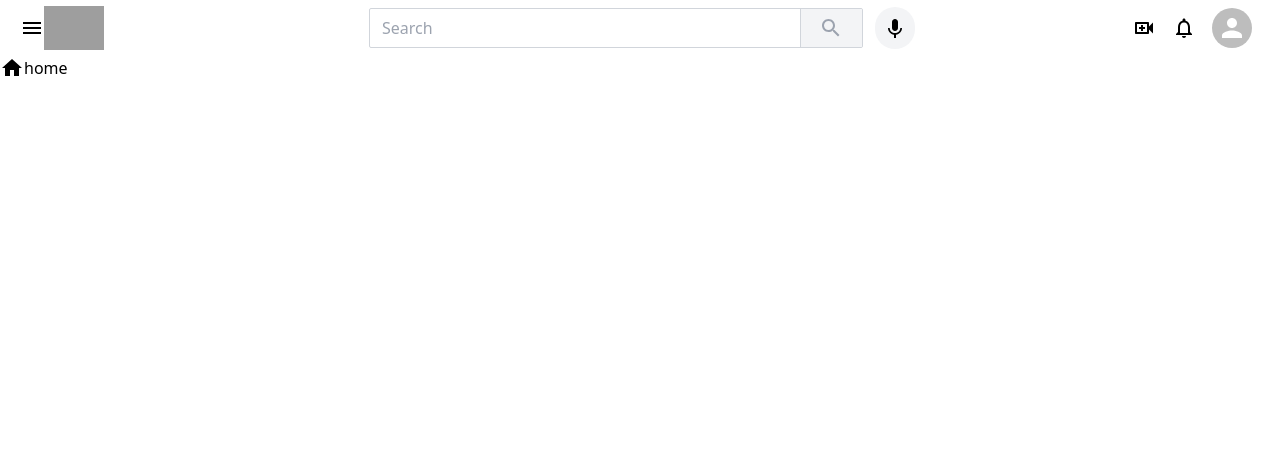
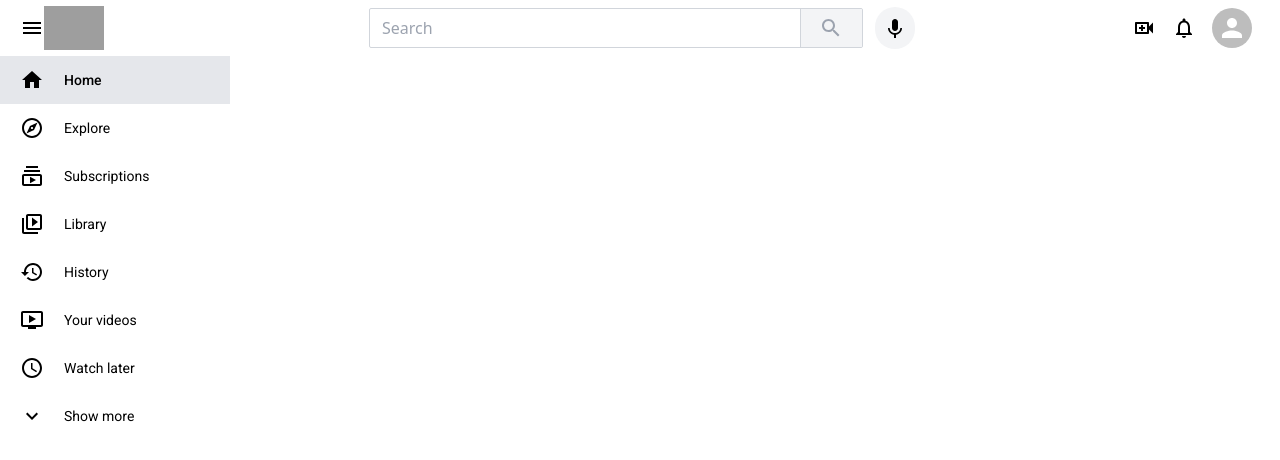
Before and after one commit to Abhishek332/youtube-clone, a React (Create React App) app: page / in a window 1280 px wide. Shown: the top 460 px of the page. Built offline with nearby package versions, Linux system fonts and the light colour scheme; grey boxes are pictures that could not be loaded; the HTML template or start-up script is replaced by a standard one.

Commit message:
SideBar is completed for Desktop View

```diff
--- a/src/components/Sidebar/SideItem.tsx
+++ b/src/components/Sidebar/SideItem.tsx
@@ -1,22 +1,17 @@
-import { OverridableComponent } from '@mui/material/OverridableComponent';
-import { SvgIconTypeMap } from '@mui/material/SvgIcon/SvgIcon';
-import React from 'react'
+import React from 'react';
+import { SideItemTypes } from '../../types';
 
-const SideItem: React.FC<SideItemProps> = ({ Icon, heading, link }) => {
+const SideItem: React.FC<SideItemProps> = ({ Icon, heading, link, selected }) => {
   return (
-    <div className="flex">
-      <Icon />
-      <p>{heading}</p>
+    <div className={`flex py-3 items-center hover:font-medium ${selected ? 'bg-gray-200 font-medium' : ' hover:bg-gray-100'} cursor-pointer`} onClick={() => { }}>
+      <Icon className="mx-5" />
+      <p className="font-roboto hidden lg:block first-letter:capitalize text-sm">{heading}</p>
     </div>
   )
 }
 
 export default SideItem
 
-interface SideItemProps {
-  Icon: OverridableComponent<SvgIconTypeMap<{}, "svg">> & {
-    muiName: string;
-  };
-  heading: string;
-  link?: string;
+interface SideItemProps extends SideItemTypes {
+  selected?: boolean;
 }
--- a/src/components/Sidebar/Sidebar.tsx
+++ b/src/components/Sidebar/Sidebar.tsx
@@ -1,11 +1,53 @@
-import React from 'react'
+import React, { useState } from 'react'
 import SideItem from './SideItem';
-import { HomeIcon } from '../../icons';
+import { HomeIcon, ExploreOutlinedIcon, SubscriptionsOutlinedIcon, VideoLibraryOutlinedIcon, HistoryOutlinedIcon, OndemandVideoOutlinedIcon, WatchLaterOutlinedIcon, ExpandMoreOutlinedIcon } from '../../icons';
+import { SideItemTypes } from '../../types';
 
 const Sidebar = () => {
+  const [selected, setSelected] = useState<string>('home');
+
+  const Items: SideItemTypes[] = [
+    {
+      Icon: HomeIcon,
+      heading: 'home'
+    },
+    {
+      Icon: ExploreOutlinedIcon,
+      heading: 'explore'
+    },
+    {
+      Icon: SubscriptionsOutlinedIcon,
+      heading: 'subscriptions'
+    },
+    {
+      Icon: VideoLibraryOutlinedIcon,
+      heading: 'library'
+    },
+    {
+      Icon: HistoryOutlinedIcon,
+      heading: 'history'
+    },
+    {
+      Icon: OndemandVideoOutlinedIcon,
+      heading: 'your videos'
+    },
+    {
+      Icon: WatchLaterOutlinedIcon,
+      heading: 'watch later'
+    },
+    {
+      Icon: ExpandMoreOutlinedIcon,
+      heading: 'show more'
+    }
+  ],
+    handleClick = (e: any) => {
+      const { innerText } = e.target as HTMLElement;
+      setSelected(innerText.toLowerCase());
+    }
+
   return (
-    <div className="w-full h-full">
-      <SideItem Icon={HomeIcon} heading="home" />
+    <div className="w-full h-full" onClick={handleClick}>
+      {Items.map((item, index) => <SideItem {...item} selected={selected === item.heading} key={item.heading + index} />)}
     </div>
   )
 }
--- a/src/index.css
+++ b/src/index.css
@@ -1,3 +1,5 @@
+@import url("https://fonts.googleapis.com/css2?family=Roboto:wght@300;400;500;700&display=swap");
+
 @tailwind base;
 @tailwind components;
 @tailwind utilities;
--- a/src/pages/Home.tsx
+++ b/src/pages/Home.tsx
@@ -4,8 +4,8 @@ const Home = () => {
   return (
     <>
       <Navbar />
-      <div className="flex h-full">
-        <div className="flex-[0.3]">
+      <div className="flex h-full w-full">
+        <div className="flex-[0.18]">
           <Sidebar />
         </div>
       </div>
--- /dev/null
+++ b/src/types.d.ts
@@ -0,0 +1,10 @@
+import { OverridableComponent } from '@mui/material/OverridableComponent';
+import { SvgIconTypeMap } from '@mui/material/SvgIcon/SvgIcon';
+
+interface SideItemTypes {
+    Icon: OverridableComponent<SvgIconTypeMap<{}, "svg">> & {
+      muiName: string;
+    };
+    heading: string;
+    link?: string;
+  }
--- a/tailwind.config.js
+++ b/tailwind.config.js
@@ -3,6 +3,9 @@ module.exports = {
     "./src/**/*.{js,jsx,ts,tsx}",
   ],
   theme: {
+    fontFamily : {
+      'roboto': ['Roboto', 'sans-serif'],
+    },
     extend: {},
   },
   plugins: [],
```
Also changed, not shown: src/icons.js (+7 -0 lines).
